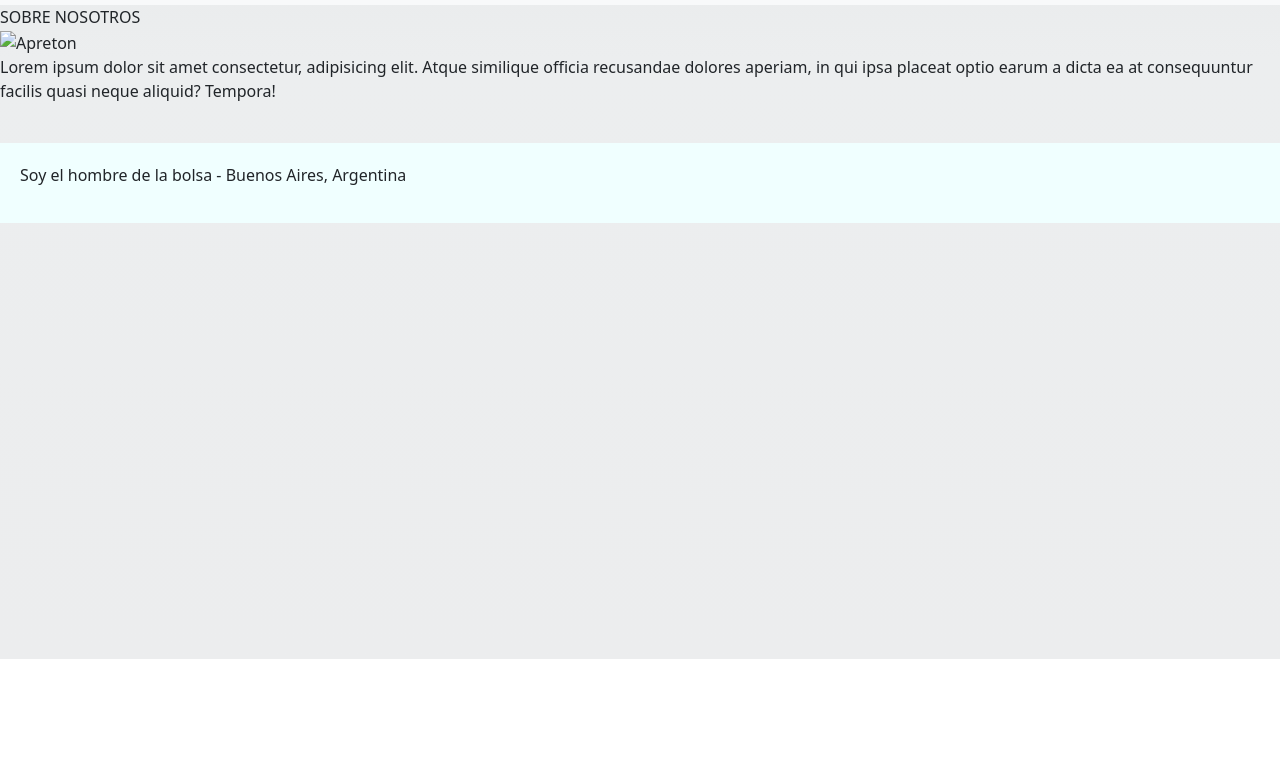
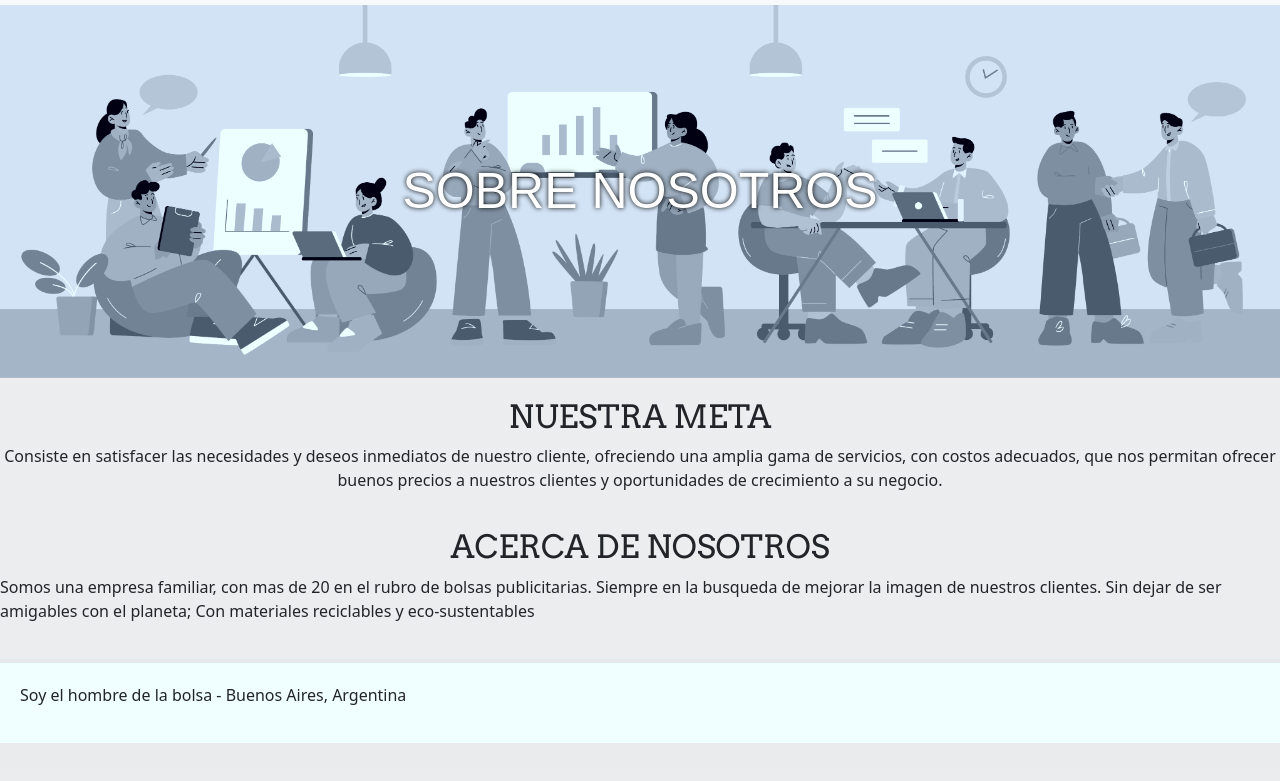
Before and after one commit to IgnacioSosa62/Proyecto-Ignacio-Sosa, a plain HTML site: page Pages/SobreNosotrosSeccion.html in a window 1280 px wide. Shown: the part 141-922 px from the top of the page. Before the commit the page ends 800 px from the top, so only its background shows below. Drawn offline with nearby package versions, Linux system fonts and the light colour scheme; a web font is replaced by a local one.

Commit message:
Agregando SobreNosotros y modificando partes de index

```diff
--- a/Pages/SobreNosotrosSeccion.html
+++ b/Pages/SobreNosotrosSeccion.html
@@ -9,13 +9,15 @@
     <link rel="stylesheet" href="../SASS/estilos.css">
     <link rel="preconnect" href="https://fonts.googleapis.com">
     <link rel="preconnect" href="https://fonts.gstatic.com" crossorigin>
-    <link href="https://fonts.googleapis.com/css2?family=Oswald:wght@700&family=Roboto+Condensed&display=swap" rel="stylesheet">
+    <link href="https://fonts.googleapis.com/css2?family=Arvo&display=swap" rel="stylesheet">
+    <link href="https://fonts.googleapis.com/css2?family=Anek+Latin:wght@300&display=swap" rel="stylesheet">
     <link rel="stylesheet" href="https://cdnjs.cloudflare.com/ajax/libs/animate.css/4.1.1/animate.min.css" />
     <link href="https://cdn.jsdelivr.net/npm/bootstrap@5.2.0-beta1/dist/css/bootstrap.min.css" rel="stylesheet"
-    integrity="sha384-0evHe/X+R7YkIZDRvuzKMRqM+OrBnVFBL6DOitfPri4tjfHxaWutUpFmBp4vmVor" crossorigin="anonymous">
-    <link rel="icon" type="image/ico" href="../Img/SHB_logo-removebg-preview.ico"/>
+        integrity="sha384-0evHe/X+R7YkIZDRvuzKMRqM+OrBnVFBL6DOitfPri4tjfHxaWutUpFmBp4vmVor" crossorigin="anonymous">
+    <link rel="icon" type="image/ico" href="../Img/SHB_logo-removebg-preview.ico" />
     <title>Sobre Nosotros</title>
-    <meta name="description" content="Somos una empresa familiar, con mas de 20 años en el rubro de los plasticos. Siempre en la busqueda de mejorar la imagen de nuestros clientes.">
+    <meta name="description"
+        content="Somos una empresa familiar, con mas de 20 años en el rubro de los plasticos. Siempre en la busqueda de mejorar la imagen de nuestros clientes.">
     <meta name="keywords" content="bolsas, friselina, ecologica">
 </head>
 
@@ -23,8 +25,8 @@
     <header>
         <nav class="navbar navbar-expand-lg bg-light">
             <div class="container-fluid">
-                <a class="navbar-brand" href="../index.html"><img src="../Img/SHB_logo-removebg-preview.png" alt="Logo" width="60"
-                        height="60"></a>
+                <a class="navbar-brand" href="../index.html"><img src="../Img/SHB_logo-removebg-preview.png" alt="Logo"
+                        width="60" height="60"></a>
                 <button class="navbar-toggler" type="button" data-bs-toggle="collapse" data-bs-target="#navbarNav"
                     aria-controls="navbarNav" aria-expanded="false" aria-label="Toggle navigation">
                     <span class="navbar-toggler-icon"></span>
@@ -32,8 +34,8 @@
                 <div class="collapse navbar-collapse" id="navbarNav">
                     <ul class="navbar-nav">
                         <li class="nav-item">
-                            <a class="nav-link active" aria-current="page"
-                                href="./SobreNosotrosSeccion.html">Sobre Nosotros</a>
+                            <a class="nav-link active" aria-current="page" href="./SobreNosotrosSeccion.html">Sobre
+                                Nosotros</a>
                         </li>
                         <li class="nav-item">
                             <a class="nav-link" href="./ProductosSeccion.html">Productos</a>
@@ -55,15 +57,25 @@
             </div>
         </nav>
     </header>
-    </header>
 
     <main>
         <div class="Sobre">
-            <span >SOBRE NOSOTROS</span>
+            <img src="../Img/SobreNosotros/Doodle.jpg" alt="Doodle" height="100%" width="100%" class="doodle">
+            <h1 class="centrado">SOBRE NOSOTROS</h1>
         </div>
-        <div class="Apreton">
-            <img src="../Img/Apreton_de_manos.jpg" alt="Apreton" width="33%" class="imgApreton">
-            <p>Lorem ipsum dolor sit amet consectetur, adipisicing elit. Atque similique officia recusandae dolores aperiam, in qui ipsa placeat optio earum a dicta ea at consequuntur facilis quasi neque aliquid? Tempora!</p>
+
+        <div class="Meta">
+            <h2>NUESTRA META</h2>
+            <p>Consiste en satisfacer las necesidades y deseos inmediatos de nuestro cliente, ofreciendo una amplia gama
+                de servicios, con costos adecuados, que nos permitan ofrecer buenos precios a nuestros clientes y
+                oportunidades de crecimiento a su negocio.</p>
+        </div>
+
+        <div class="nosotros">
+            <h2>ACERCA DE NOSOTROS</h2>
+            <p>Somos una empresa familiar, con mas de 20 en el rubro de bolsas publicitarias. Siempre en la busqueda
+                de mejorar la imagen de nuestros clientes. Sin dejar de ser amigables con el planeta; Con materiales
+                reciclables y eco-sustentables</p>
         </div>
     </main>
 
@@ -88,8 +100,8 @@
 
 
     <script src="https://cdn.jsdelivr.net/npm/bootstrap@5.2.0-beta1/dist/js/bootstrap.bundle.min.js"
-    integrity="sha384-pprn3073KE6tl6bjs2QrFaJGz5/SUsLqktiwsUTF55Jfv3qYSDhgCecCxMW52nD2"
-    crossorigin="anonymous"></script>
+        integrity="sha384-pprn3073KE6tl6bjs2QrFaJGz5/SUsLqktiwsUTF55Jfv3qYSDhgCecCxMW52nD2"
+        crossorigin="anonymous"></script>
 </body>
 
 </html>
--- a/SASS/estilos.scss
+++ b/SASS/estilos.scss
@@ -99,9 +99,10 @@ footer {
 }
 
 /* Seccion Contacto */
+
 .contactese {
     text-align: $textoCentrado;
-    font-family: map-get($fuenteTexto, Roboto);
+    font-family: 'Arvo', serif;
 }
 
 .nombre {
@@ -197,3 +198,40 @@ body {
     grid-gap: 10px;
     justify-content: space-around;
     }
+
+/* Sobre Nosotros */
+
+.Sobre{
+    position: relative;
+    display: inline-block;
+    text-align: center;
+
+    .centrado {
+    position: absolute;
+    top: 50%;
+    left: 50%;
+    transform: translate(-50%, -50%);
+    font-family: 'Anek Latin', sans-serif;
+    font-size: 50px;
+    color: white;
+    text-shadow: 0 0 5px black;
+    }
+}
+
+.Meta {
+    h2{
+        text-align: center;
+        padding-top: 20px;
+    }
+
+    p {
+        text-align: center;
+    }
+}
+
+.nosotros {
+    h2{
+        text-align: center;
+        padding-top: 20px;
+    }
+}
```
Also changed, not shown: Pages/ContactoSeccion.html (+13 -10 lines), Pages/GaleriaSeccion.html (+12 -10 lines), index.html (+3 -4 lines), Img/Index/Brand1.jpg (added), Img/Index/card-checklist.svg (deleted), Img/Index/hand-index-thumb.svg (deleted), Img/Index/pexels-ds-stories-5040808.jpg (deleted), Img/SobreNosotros/Doodle.jpg (added), SASS/estilos.css, 4 other files.
